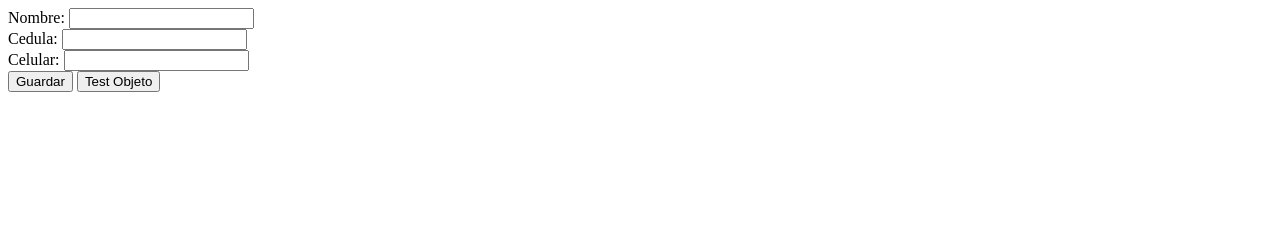
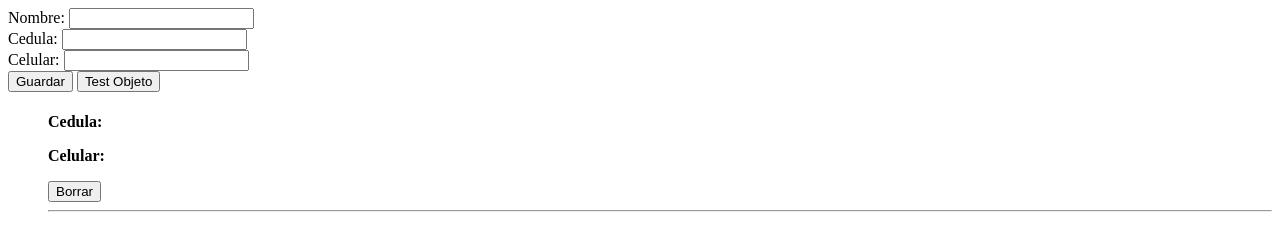
Before and after one commit to mariofernando07/holamundo, a plain HTML site: page objetos.html in a window 1280 px wide. Both pictures are taken after a click on the button "Guardar". Drawn offline with Linux system fonts and the light colour scheme.

Commit message:
objeto js

```diff
--- a/js/objetos.js
+++ b/js/objetos.js
@@ -19,14 +19,39 @@ function testObj() {
     test.innerHTML = JSON.stringify(obj);
 }
 
-function savaUsr() {
-    let nombre = Document.getElementById("nombre");
-    let cedula = Document.getElementById("cedula");
-    let celular = Document.getElementById("celular");
-    let usr = {
+function saveUsr() {
+    var nombre = document.getElementById("nombre");
+    var cedula = document.getElementById("cedula");
+    var celular = document.getElementById("celular");
+    var usr = {
         nombre:nombre.value,
         cedula:cedula.value,
         celular:celular.value
+    };
+    data.push(usr);
+    data.sort(function(a,b) {
+        return a.cedula - b.cedula;
+    });
+    nombre.value = "";
+    cedula.value = "";
+    celular.value = "";
+    loadList();
+}
+
+function loadList() {
+    var list = document.getElementById("lista");
+    list.innerHTML = "";
+    for(i = 0; i < data.length; i++) {
+        let usr = data[i];
+        list.innerHTML += "<h1>" + usr.nombre + "</h1>"
+            + "<p><b>Cedula: </b>" + usr.cedula + "</p>"
+            + "<p><b>Celular: </b>" + usr.celular + "</p>"
+            + "<button onclick=\"deleteusr(" + i + ")\">Borrar</button>"
+            + "<hr>";
     }
-    data.push(usr);
 }
+
+function deleteusr(pos) {
+    data.splice(pos, 1);
+    loadList();
+}
--- a/objetos.html
+++ b/objetos.html
@@ -17,6 +17,7 @@
         <input id="celular" type="text"><br>
         <button onclick="saveUsr()">Guardar</button>
         <button onclick="testObj()">Test Objeto</button>
+        <ul id="lista"></ul>
         <div id="test">
         </div>
     </body>
```
